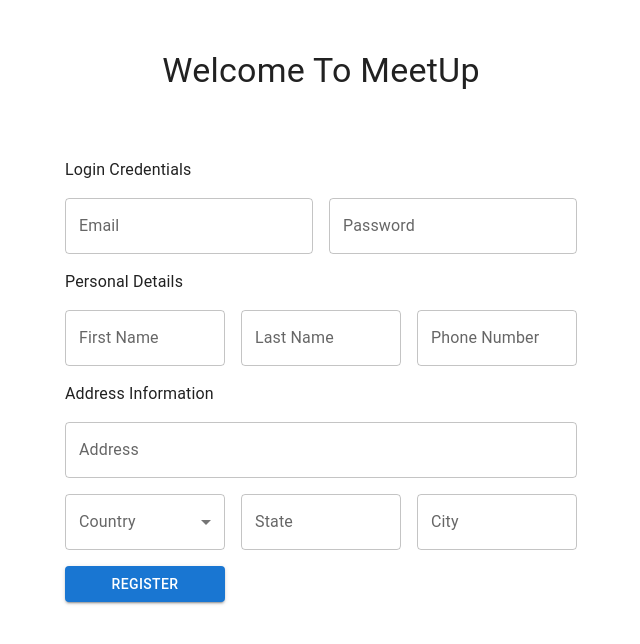
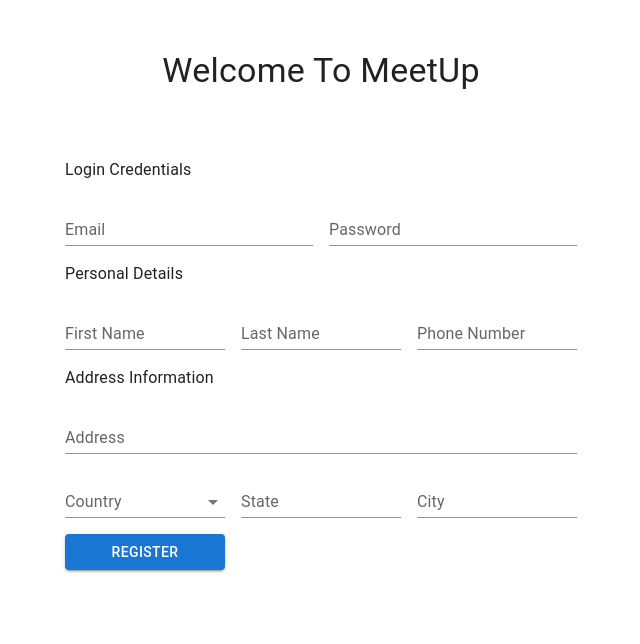
Before and after one commit to DanGraham23/MeetUp, a React (Vite) app in the folder client/: page /register in a window 1280 px wide. Shown: the top 644 px of the page, without its empty margins (319-959 px from the left). Built offline with nearby package versions, Linux system fonts and the light colour scheme.

Commit message:
fix visual and theme bugs

```diff
--- a/client/src/App.jsx
+++ b/client/src/App.jsx
@@ -27,7 +27,7 @@
               </Routes>
             </Box>
           </BrowserRouter>
-          <CssBaseline />
+          <CssBaseline enableColorScheme/>
       </ThemeProvider>
     </AuthProvider>
     </>
--- a/client/src/components/Calendar.jsx
+++ b/client/src/components/Calendar.jsx
@@ -13,20 +13,15 @@
 
 
   const StyledFullCalendarWrapper = styled('div')(({theme}) => ({
-    '.fc-toolbar button' : {
-      color:theme.palette.text.primary,
-      backgroundColor:theme.palette.background.default,
-      '&:hover': {
-        backgroundColor:theme.palette.action.hover,
-      },
-      '&:focus': {
-        backgroundColor:theme.palette.action.selected,
-      },
-      '&:active': {
-        backgroundColor:theme.palette.action.hover,
-        color:'red'
-      },
-    }
+    '--fc-border-color': theme.palette.text.primary,
+    '--fc-button-text-color': theme.palette.text.primary,
+    '--fc-button-bg-color': theme.palette.background.default,
+    '--fc-button-border-color': theme.palette.text.primary,
+    '--fc-button-hover-bg-color': theme.palette.primary.main,
+    '--fc-button-hover-text-color': theme.palette.text.primary,
+    '--fc-button-hover-border-color': theme.palette.background.default,
+    '--fc-button-active-bg-color': theme.palette.primary.dark,
+    '--fc-button-active-border-color': theme.palette.text.primary,
   }));
 
     const configFullCalendar = {
--- a/client/src/components/formComponents/FormDatePicker.jsx
+++ b/client/src/components/formComponents/FormDatePicker.jsx
@@ -1,4 +1,4 @@
-import { TextField, InputAdornment } from "@mui/material";
+import { TextField } from "@mui/material";
 import { useField } from "formik";
 
 function FormDatePicker({name, ...otherProps}) {
@@ -9,12 +9,10 @@
         ...field,
         ...otherProps,
         type: 'date',
-        variant: 'outlined',
         fullWidth: true,
         InputLabelProps: {
             shrink:true,
         },
-
     }
 
     if (meta && meta.touched && meta.error){
--- a/client/src/components/formComponents/FormSelect.jsx
+++ b/client/src/components/formComponents/FormSelect.jsx
@@ -16,7 +16,6 @@
         ...field,
         ...otherProps,
         select: true,
-        variant: 'outlined',
         fullWidth:true,
         onChange: handleChange,
     }
--- a/client/src/components/formComponents/FormTextField.jsx
+++ b/client/src/components/formComponents/FormTextField.jsx
@@ -9,7 +9,6 @@
     ...field,
     ...otherProps,
     fullWidth: true,
-    variant: 'outlined',
   }
 
   if (meta && meta.touched && meta.error){
--- a/client/src/components/formComponents/FormTimePicker.jsx
+++ b/client/src/components/formComponents/FormTimePicker.jsx
@@ -8,7 +8,6 @@
     const configFormTimePicker = {
         ...otherProps,
         ...field,
-        variant:'outlined',
         type:'time',
         fullWidth: true,
         InputLabelProps: {
--- a/client/src/pages/Login.jsx
+++ b/client/src/pages/Login.jsx
@@ -53,6 +53,7 @@
                         <FormTextField
                         name='email'
                         label='Email'
+                        variant='standard'
                         />
                     </Grid>
                     <Grid item xs={6}>
@@ -60,6 +61,7 @@
                         name='password'
                         label='Password'
                         type='password'
+                        variant='standard'
                         />
                     </Grid>
                     <Grid item xs={4} alignSelf='center'>
--- a/client/src/pages/Register.jsx
+++ b/client/src/pages/Register.jsx
@@ -65,6 +65,7 @@
                         <FormTextField
                         name='email'
                         label='Email'
+                        variant='standard'
                         />
                     </Grid>
                     <Grid item xs={6}>
@@ -72,6 +73,7 @@
                         name='password'
                         label='Password'
                         type='password'
+                        variant='standard'
                         />
                     </Grid>
 
@@ -84,18 +86,21 @@
                         <FormTextField
                         name='firstName'
                         label='First Name'
+                        variant='standard'
                         />
                     </Grid>
                     <Grid item xs={4}>
                         <FormTextField
                         name='lastName'
                         label='Last Name'
+                        variant='standard'
                         />
                     </Grid>
                     <Grid item xs={4}>
                         <FormTextField
                         name='phone'
                         label='Phone Number'
+                        variant='standard'
                         />
                     </Grid>
 
@@ -108,6 +113,7 @@
                         <FormTextField
                         name='address'
                         label='Address'
+                        variant='standard'
                         />
                     </Grid>
                     <Grid item xs={4}>
@@ -115,18 +121,21 @@
                         name='country'
                         label='Country'
                         options={countries}
+                        variant='standard'
                         />
                     </Grid>
                     <Grid item xs={4}>
                         <FormTextField
                         name='state'
                         label='State'
+                        variant='standard'
                         />
                     </Grid>
                     <Grid item xs={4}>
                         <FormTextField
                         name='city'
                         label='City'
+                        variant='standard'
                         />
                     </Grid>
                     <Grid item xs={4} alignSelf='center'>
```
